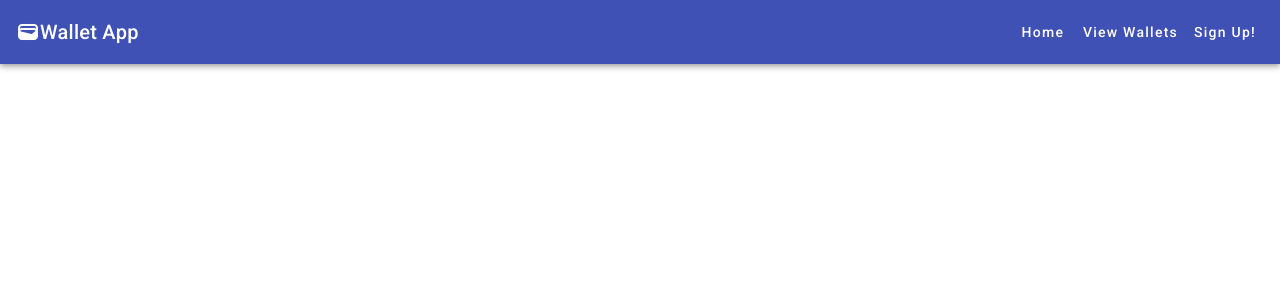
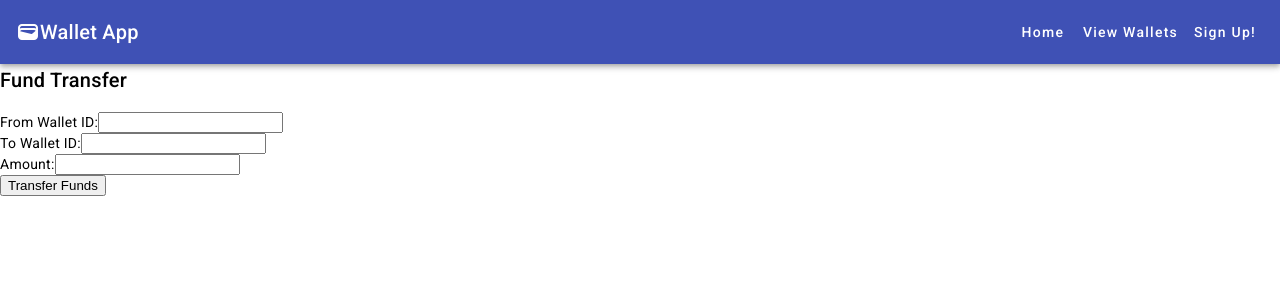
Before and after one commit to sureeth14/wallet_app_angular-master, an Angular app in the folder wallet/: page /wallet/fund/1/1/1 in a window 1280 px wide. Before the commit this address led to /. Shown: the top 300 px of the page. Built offline with nearby package versions, Linux system fonts and the light colour scheme.

Commit message:
updated files

```diff
--- a/wallet/src/app/app.module.ts
+++ b/wallet/src/app/app.module.ts
@@ -16,6 +16,7 @@ import {FormsModule} from "@angular/forms";
 import { UpdateWalletComponent } from './update-wallet/update-wallet.component';
 import { AddFundsComponent } from './add-funds/add-funds.component';
 import { FundTransferComponent } from './fund-transfer/fund-transfer.component';
+import { WithdrawFundsComponent } from './withdraw-funds/withdraw-funds.component';
 
 
 @NgModule({
@@ -27,7 +28,8 @@ import { FundTransferComponent } from './fund-transfer/fund-transfer.component';
     CreateWalletComponent,
     UpdateWalletComponent,
     AddFundsComponent,
-    FundTransferComponent
+    FundTransferComponent,
+    WithdrawFundsComponent
   ],
   imports: [
     BrowserModule,
--- a/wallet/src/app/fund-transfer/fund-transfer.component.html
+++ b/wallet/src/app/fund-transfer/fund-transfer.component.html
@@ -1 +1,26 @@
-<p>fund-transfer works!</p>
+<h2>Fund Transfer</h2>
+
+<div class="form-group">
+  <label for="from-wallet-id">From Wallet ID:</label>
+  <input type="number" class="form-control" id="from-wallet-id" [(ngModel)]="fromWalletId">
+</div>
+
+<div class="form-group">
+  <label for="to-wallet-id">To Wallet ID:</label>
+  <input type="number" class="form-control" id="to-wallet-id" [(ngModel)]="toWalletId">
+</div>
+
+<div class="form-group">
+  <label for="amount">Amount:</label>
+  <input type="number" class="form-control" id="amount" [(ngModel)]="amount">
+</div>
+
+<button type="button" class="btn btn-primary" (click)="transferFunds()">Transfer Funds</button>
+
+<div *ngIf="transferSuccessful">
+  Funds transferred successfully.
+</div>
+
+<div *ngIf="errorMessage">
+  Error: {{ errorMessage }}
+</div>
--- a/wallet/src/app/fund-transfer/fund-transfer.component.ts
+++ b/wallet/src/app/fund-transfer/fund-transfer.component.ts
@@ -1,4 +1,5 @@
 import { Component } from '@angular/core';
+import {WalletService} from "../wallet.service";
 
 @Component({
   selector: 'app-fund-transfer',
@@ -6,5 +7,23 @@ import { Component } from '@angular/core';
   styleUrls: ['./fund-transfer.component.css']
 })
 export class FundTransferComponent {
+  fromWalletId?: number;
+  toWalletId?: number;
+  amount?: number;
+  transferSuccessful?: boolean;
+  errorMessage?: string;
 
+  constructor(private walletService: WalletService) {}
+
+  transferFunds() {
+    this.walletService.transferFunds(this.fromWalletId, this.toWalletId, this.amount)
+      .subscribe(
+        (result: boolean | undefined) => {
+          this.transferSuccessful = result;
+        },
+        (error: { message: string | undefined; }) => {
+          this.errorMessage = error.message;
+        }
+      );
+  }
 }
--- a/wallet/src/app/wallet-list/wallet-list.component.html
+++ b/wallet/src/app/wallet-list/wallet-list.component.html
@@ -24,6 +24,9 @@
      <button class="btn btn-success" (click)="addFundsToWallet(wallet.id)">Add Funds</button>
    </td>
 
+   <td>
+     <button class="btn btn-success" (click)="fundTransfer(wallet.id)"> Fund Transfer </button>
+   </td>
  </tr>
   </tbody>
 </table>
--- a/wallet/src/app/wallet-list/wallet-list.component.ts
+++ b/wallet/src/app/wallet-list/wallet-list.component.ts
@@ -62,4 +62,8 @@ export class WalletListComponent implements OnInit {
         console.log(error);
       });
   }
+
+  fundTransfer(id: number) {
+
+  }
 }
--- a/wallet/src/app/wallet.service.ts
+++ b/wallet/src/app/wallet.service.ts
@@ -7,11 +7,13 @@ import {Wallet} from "./wallet";
   providedIn: 'root'
 })
 export class WalletService {
+
   constructor(private httpClient: HttpClient) {}
 
     id?:number;
 
 
+    private apiUrl = "http://localhost:8080/wallet/fund";
     private baseUrl = 'http://localhost:8080/wallet/{id}/{amount}';
     private deleteURL = "http://localhost:8080/wallet";
 
@@ -49,4 +51,8 @@ export class WalletService {
     return this.httpClient.patch<number>('http://localhost:8080/wallet/{id}/{amount}',null);
   }
 
+  transferFunds(fromWalletId: number | undefined, toWalletId: number | undefined, amount: number | undefined): Observable<boolean> {
+    const url = `${this.apiUrl}/wallet/fund/${fromWalletId}/${toWalletId}/${amount}`;
+    return this.httpClient.post<boolean>(url, null);
+  }
 }
--- /dev/null
+++ b/wallet/src/app/withdraw-funds/withdraw-funds.component.html
@@ -0,0 +1 @@
+<p>withdraw-funds works!</p>
```
Also changed, not shown: wallet/src/app/app-routing.module.ts (+7 -5 lines), wallet/src/app/withdraw-funds/withdraw-funds.component.ts (added, +10 -0 lines), wallet/src/app/withdraw-funds/withdraw-funds.component.css (added), 1 other file (tests, documents, lock files or other folders).
